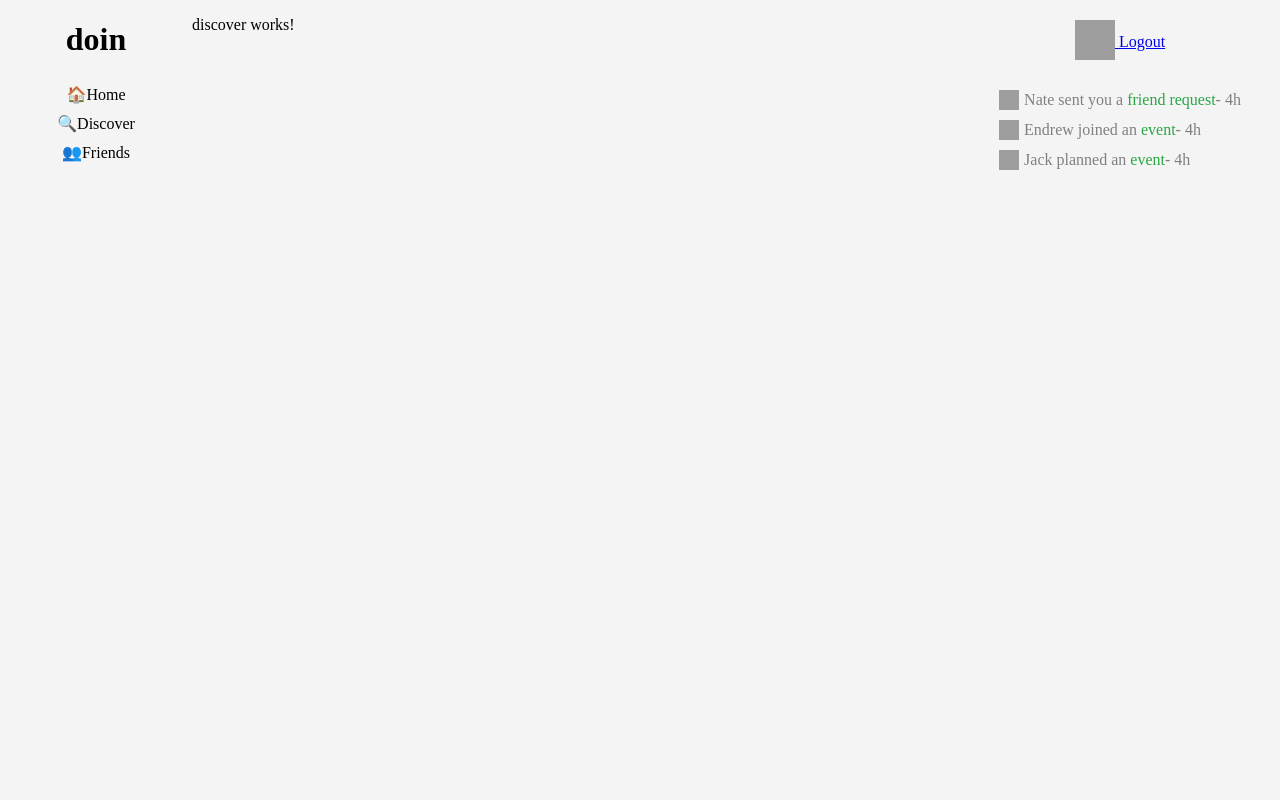
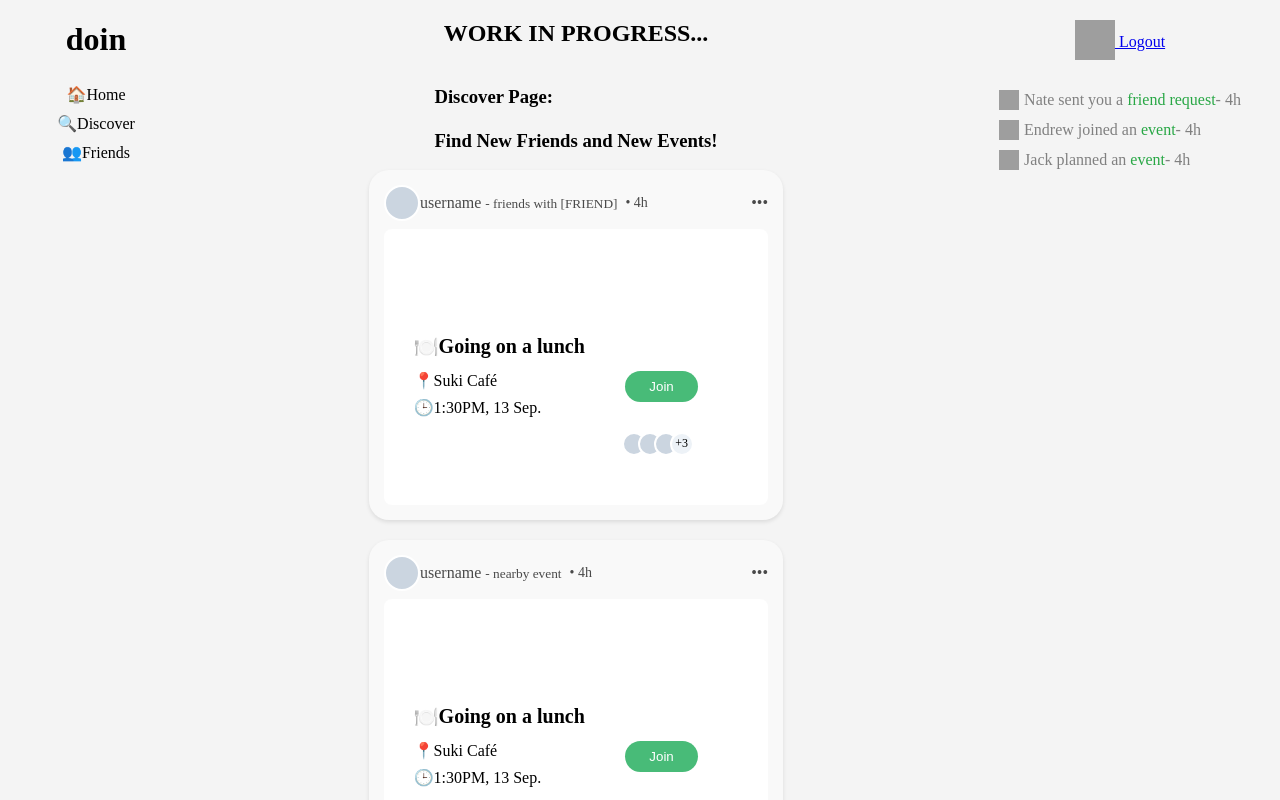
Before and after one commit to s-brown01/Doin, an Angular app in the folder doin-frontend/: page /discover in a window 1280 px wide. Built offline with nearby package versions, Linux system fonts and the light colour scheme; grey boxes are pictures that could not be loaded.

Commit message:
First draft of Discover Page

```diff
--- a/doin-frontend/src/app/discover/discover.component.css
+++ b/doin-frontend/src/app/discover/discover.component.css
@@ -0,0 +1,196 @@
+.content-wrapper {
+  width: 100%;
+  height: 100%;
+  display: flex;
+  flex-direction: column;
+  align-items: center;
+  justify-content: center;
+  flex-grow: 1;
+  overflow-y: auto;
+
+  scrollbar-width: thin;
+  scrollbar-color: content-wrapper#888 #f1f1f1;
+}
+
+.post {
+  width: 50%;
+  height: 40vh;
+  background-color: #f9f9f9;
+  display: flex;
+  align-items: center;
+  justify-content: center;
+  flex-direction: column;
+  margin-bottom: 20px;
+  padding: 15px;
+  border-radius: 20px;
+  box-shadow: 0 2px 4px rgba(0, 0, 0, 0.1);
+}
+
+.post-body {
+  background-color: #ffffff;
+  border-radius: 8px;
+  display: flex;
+  align-items: center;
+  justify-content: center;
+  width: 100%;
+  height: 100%;
+}
+.post-details {
+  display: flex;
+  flex-direction: column;
+  align-items: center;
+}
+
+.post img {
+  width: 100%;
+  border-radius: 10px;
+}
+
+.post .action {
+  margin-top: 10px;
+  margin-left: 100px;
+}
+
+.post .action button {
+  padding: 10px 30px;
+  border: none;
+  background-color: #28a745;
+  color: white;
+  border-radius: 10px;
+  cursor: pointer;
+}
+
+.content::-webkit-scrollbar {
+  width: 8px;
+}
+
+.content::-webkit-scrollbar-track {
+  background: #f1f1f1;
+}
+
+.content::-webkit-scrollbar-thumb {
+  background: #888;
+  border-radius: 4px;
+}
+
+.content::-webkit-scrollbar-thumb:hover {
+  background: #555;
+}
+
+.header {
+  display: flex;
+  width: 100%;
+  position: relative;
+  align-items: center;
+  justify-content: space-between;
+  margin-bottom: 8px;
+  color: #4a4a4a;
+}
+
+.header-user {
+  display: flex;
+  align-items: center;
+  justify-content: start;
+}
+
+.more-button {
+  justify-content: end;
+}
+
+.username {
+  font-weight: 500;
+}
+
+.time {
+  margin-left: 8px;
+  font-size: 0.875rem;
+}
+
+.title {
+  font-size: 1.25rem;
+  font-weight: 700;
+  margin-bottom: 12px;
+  display: flex;
+  align-items: center;
+}
+
+.location,
+.time-info {
+  display: flex;
+  align-items: center;
+  margin-bottom: 8px;
+}
+.footer {
+  display: flex;
+  align-items: center;
+  justify-content: end;
+  flex-direction: column;
+  margin-bottom: 40px;
+  width: 40%;
+  height: 100%;
+}
+.avatars {
+  position: relative; /* Container for avatars */
+  display: flex; /* Align children horizontally */
+  justify-content: center; /* Center avatars horizontally */
+  align-items: center;
+  width: 100%; /* Make sure it takes up full width */
+  height: 30%;
+  width: 80px;
+}
+
+.avatar,
+.more {
+  width: 20px;
+  height: 20px;
+  background-color: #cbd5e0;
+  border: 2px solid #ffffff;
+  position: absolute; /* Absolute positioning to stack avatars */
+  border-radius: 50%;
+}
+.poster-avatar {
+  width: 32px;
+  height: 32px;
+  background-color: #cbd5e0;
+  border: 2px solid #ffffff;
+  border-radius: 50%;
+}
+.avatars .avatar:nth-child(1) {
+  left: 0;
+}
+
+.avatars .avatar:nth-child(2) {
+  left: 16px; /* Halfway overlap */
+}
+
+.avatars .avatar:nth-child(3) {
+  left: 32px; /* Adjust if you have more avatars or different spacing */
+}
+.avatars .more {
+  left: 48px; /* Adjust if you have more avatars or different spacing */
+}
+.more {
+  background-color: #edf2f7;
+  border: 2px solid #ffffff;
+  border-radius: 50%;
+  display: flex;
+  align-items: center;
+  justify-content: center;
+  font-size: 0.75rem;
+  font-weight: 500;
+}
+
+.join-button {
+  background-color: #48bb78;
+  color: #ffffff;
+  padding: 8px 24px;
+  border: none;
+  border-radius: 9999px;
+  font-weight: 500;
+  cursor: pointer;
+  transition: background-color 0.3s;
+}
+
+.join-button:hover {
+  background-color: #38a169;
+}
--- a/doin-frontend/src/app/discover/discover.component.html
+++ b/doin-frontend/src/app/discover/discover.component.html
@@ -1 +1,63 @@
-<p>discover works!</p>
+<div class="content-wrapper">
+  <h2>
+    WORK IN PROGRESS...
+  </h2>
+  <h3>
+    Discover Page:
+    <br>
+    <br>
+    Find New Friends and New Events!
+  </h3>
+  <div class="post">
+    <div class="header">
+      <div class="header-user">
+        <div class="poster-avatar"></div>
+        <span class="username">username <small> - friends with [FRIEND]</small></span>
+        <span class="time">• 4h</span>
+      </div>
+      <span class="more-button">•••</span>
+    </div>
+    <div class="post-body">
+      <div class="content">
+        <h2 class="title"><span class="icon">🍽️</span> Going on a lunch</h2>
+        <div class="location">📍Suki Café</div>
+        <div>🕒1:30PM, 13 Sep.</div>
+      </div>
+      <div class="footer">
+        <button class="join-button">Join</button>
+        <div class="avatars">
+          <div class="avatar"></div>
+          <div class="avatar"></div>
+          <div class="avatar"></div>
+          <div class="more">+3</div>
+        </div>
+      </div>
+    </div>
+  </div>
+  <div class="post">
+    <div class="header">
+      <div class="header-user">
+        <div class="poster-avatar"></div>
+        <span class="username">username <small> - nearby event</small></span>
+        <span class="time">• 4h</span>
+      </div>
+      <span class="more-button">•••</span>
+    </div>
+    <div class="post-body">
+      <div class="content">
+        <h2 class="title"><span class="icon">🍽️</span> Going on a lunch</h2>
+        <div class="location">📍Suki Café</div>
+        <div>🕒1:30PM, 13 Sep.</div>
+      </div>
+      <div class="footer">
+        <button class="join-button">Join</button>
+        <div class="avatars">
+          <div class="avatar"></div>
+          <div class="avatar"></div>
+          <div class="avatar"></div>
+          <div class="more">+3</div>
+        </div>
+      </div>
+    </div>
+  </div>
+</div>
--- a/doin-frontend/src/app/discover/discover.component.ts
+++ b/doin-frontend/src/app/discover/discover.component.ts
@@ -1,9 +1,10 @@
 import { Component } from '@angular/core';
+import { HomeComponent } from '../home/home.component';
 
 @Component({
   selector: 'app-discover',
   standalone: true,
-  imports: [],
+  imports: [HomeComponent],
   templateUrl: './discover.component.html',
   styleUrl: './discover.component.css'
 })
```
